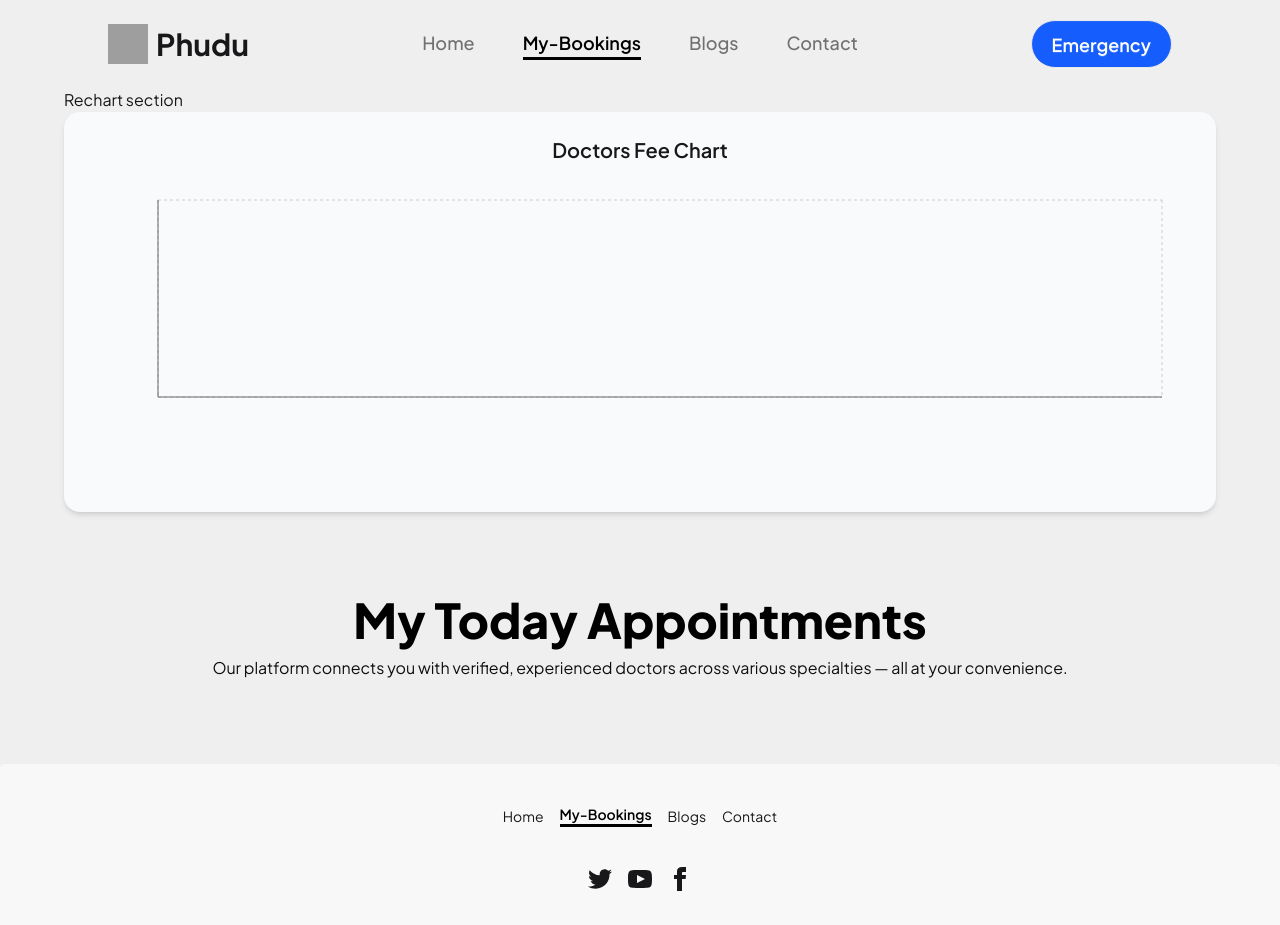
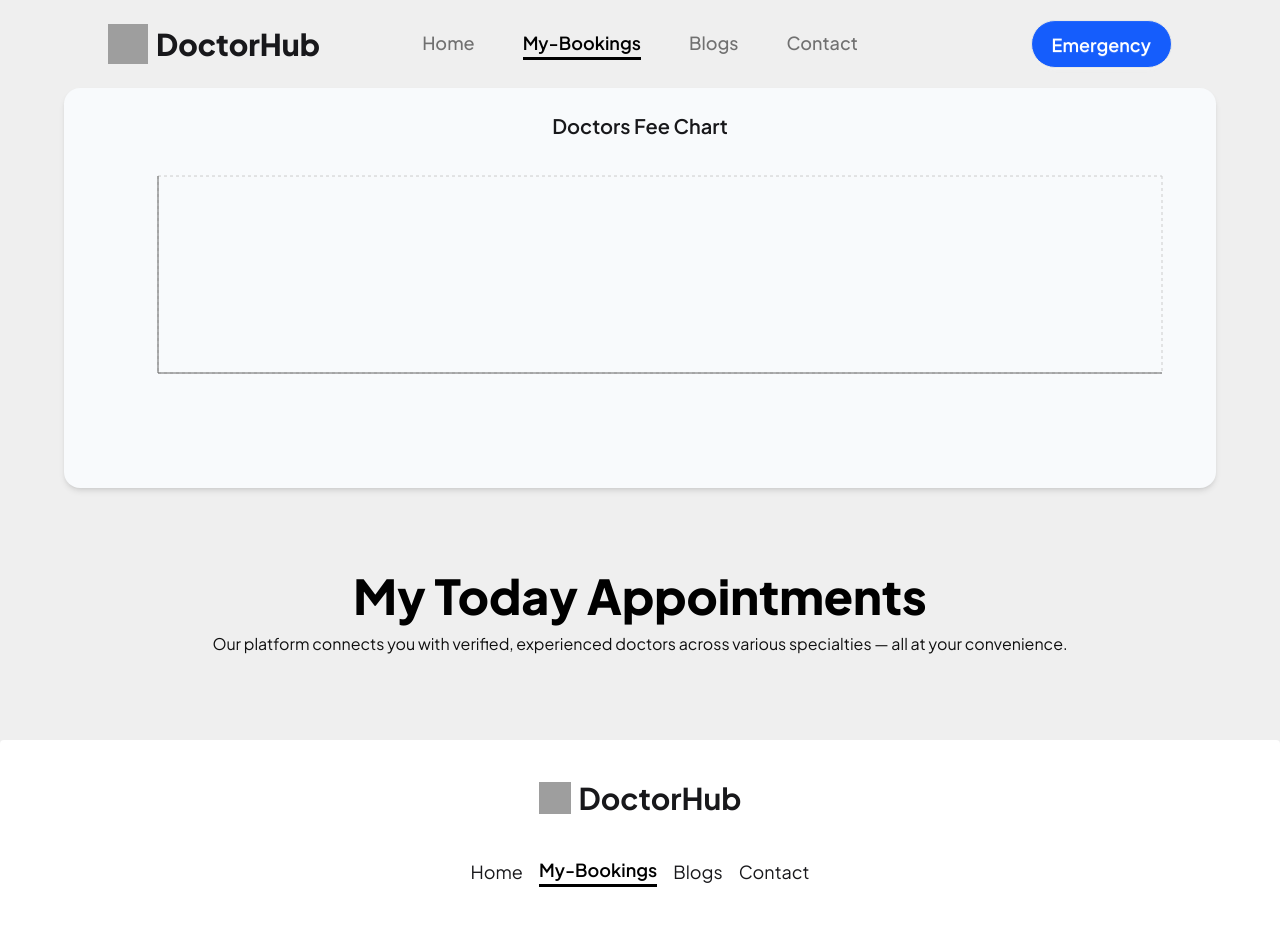
Before and after one commit to MishkatMukit/Doctor-Hub, a React (Vite) app: page /bookings in a window 1280 px wide. Shown: the top 925 px of the page. Built offline with nearby package versions, Linux system fonts and the light colour scheme; grey boxes are pictures that could not be loaded.

Commit message:
added error page for invalid routing

```diff
--- a/src/Components/BookAppointment/BookAppointment.jsx
+++ b/src/Components/BookAppointment/BookAppointment.jsx
@@ -1,4 +1,3 @@
-import React, { useState } from 'react';
 import { BiMessageSquareError } from "react-icons/bi";
 import { Link, useNavigate } from 'react-router';
 import { ToastContainer, toast } from 'react-toastify';
--- a/src/Components/Footer/Footer.jsx
+++ b/src/Components/Footer/Footer.jsx
@@ -1,5 +1,6 @@
 import React from 'react';
 import { NavLink } from 'react-router';
+import { FaYoutube,FaGithub,FaFacebook } from "react-icons/fa";
 
 const Footer = () => {
     const links = <>
@@ -10,51 +11,31 @@ const Footer = () => {
     </>
     return (
         <div>
-            <footer className="footer footer-horizontal footer-center bg-base-200 text-base-content rounded p-10">
-                <nav className="grid grid-flow-col gap-4">
+            <footer className="footer footer-horizontal footer-center bg-white text-base-content rounded p-10">
+                <div className='flex items-center'>
+                    <img className='w-8 h-8' src="https://i.postimg.cc/7hPzVbqk/logo.png" alt="logo" />
+                    <h3 className='text-3xl font-bold'>DoctorHub</h3>
+                </div>
+                <nav className="text-lg grid grid-flow-col gap-4">
                     {
                         links
                     }
                 </nav>
                 <nav>
                     <div className="grid grid-flow-col gap-4">
-                        <a>
-                            <svg
-                                xmlns="http://www.w3.org/2000/svg"
-                                width="24"
-                                height="24"
-                                viewBox="0 0 24 24"
-                                className="fill-current">
-                                <path
-                                    d="M24 4.557c-.883.392-1.832.656-2.828.775 1.017-.609 1.798-1.574 2.165-2.724-.951.564-2.005.974-3.127 1.195-.897-.957-2.178-1.555-3.594-1.555-3.179 0-5.515 2.966-4.797 6.045-4.091-.205-7.719-2.165-10.148-5.144-1.29 2.213-.669 5.108 1.523 6.574-.806-.026-1.566-.247-2.229-.616-.054 2.281 1.581 4.415 3.949 4.89-.693.188-1.452.232-2.224.084.626 1.956 2.444 3.379 4.6 3.419-2.07 1.623-4.678 2.348-7.29 2.04 2.179 1.397 4.768 2.212 7.548 2.212 9.142 0 14.307-7.721 13.995-14.646.962-.695 1.797-1.562 2.457-2.549z"></path>
-                            </svg>
+                        <a className='cursor-pointer' href='https://youtu.be/ZP8QyCIUeIA?si=oeZu0JMU2cNhrJJn'>
+                            <FaYoutube size={40}/>
                         </a>
-                        <a>
-                            <svg
-                                xmlns="http://www.w3.org/2000/svg"
-                                width="24"
-                                height="24"
-                                viewBox="0 0 24 24"
-                                className="fill-current">
-                                <path
-                                    d="M19.615 3.184c-3.604-.246-11.631-.245-15.23 0-3.897.266-4.356 2.62-4.385 8.816.029 6.185.484 8.549 4.385 8.816 3.6.245 11.626.246 15.23 0 3.897-.266 4.356-2.62 4.385-8.816-.029-6.185-.484-8.549-4.385-8.816zm-10.615 12.816v-8l8 3.993-8 4.007z"></path>
-                            </svg>
+                        <a className='cursor-pointer' href='https://github.com/MishkatMukit'>
+                            <FaGithub  size={40}/>
                         </a>
-                        <a>
-                            <svg
-                                xmlns="http://www.w3.org/2000/svg"
-                                width="24"
-                                height="24"
-                                viewBox="0 0 24 24"
-                                className="fill-current">
-                                <path
-                                    d="M9 8h-3v4h3v12h5v-12h3.642l.358-4h-4v-1.667c0-.955.192-1.333 1.115-1.333h2.885v-5h-3.808c-3.596 0-5.192 1.583-5.192 4.615v3.385z"></path>
-                            </svg>
+                        <a className='cursor-pointer' href='https://www.facebook.com/mishkatmahabub.mukit'>
+                            <FaFacebook size={40}/>
                         </a>
                     </div>
                 </nav>
                 <aside>
-                    <p>Copyright © {new Date().getFullYear()} - All right reserved by ACME Industries Ltd</p>
+                    <p>Copyright © {new Date().getFullYear()} - All right reserved by DoctorHub</p>
                 </aside>
             </footer>
         </div>
--- a/src/Components/Navbar/Navbar.jsx
+++ b/src/Components/Navbar/Navbar.jsx
@@ -10,7 +10,7 @@ const Navbar = () => {
         <NavLink className={({ isActive }) => isActive ? 'border-b-3 font-semibold text-black' : ''} to='/contact'>Contact</NavLink>
     </>
     return (
-        <div className='mx-10 py-3'>
+        <div className='md:mx-10 py-3'>
             <div className="">
                 <div className='navbar max-w-[90%] mx-auto'>
                     <div className="navbar-start ">
@@ -20,15 +20,15 @@ const Navbar = () => {
                             </div>
                             <ul
                                 tabIndex="-1"
-                                className="menu menu-sm dropdown-content bg-base-100 rounded-box z-1 mt-3 w-52 p-2 shadow">
+                                className="menu menu-sm dropdown-content bg-base-100 rounded-box z-1 mt-3 w-34 p-2 shadow">
                                 {
                                     links
                                 }
                             </ul>
                         </div>
                         <div className='flex gap-2 justify-center items-center'>
-                            <img className='w-10 h-10' src="https://i.postimg.cc/7hPzVbqk/logo.png" alt="" />
-                            <a className=" font-bold text-3xl">Phudu</a>
+                            <img className='w-6 h-6 md:w-10 md:h-10' src="https://i.postimg.cc/7hPzVbqk/logo.png" alt="" />
+                            <a className=" font-extrabold md:text-3xl">DoctorHub</a>
                         </div>
                     </div>
                     <div className="navbar-center hidden lg:flex">
@@ -39,7 +39,7 @@ const Navbar = () => {
                         </ul>
                     </div>
                     <div className="navbar-end">
-                        <button className='btn btn-lg font-semibold bg-blue-600 text-white rounded-full  '>Emergency</button>
+                        <button className='btn btn-sm md:btn-lg font-semibold bg-blue-600 text-white rounded-full  '>Emergency</button>
                     </div>
                 </div>
             </div>
--- a/src/Components/Rechart/Rechart.jsx
+++ b/src/Components/Rechart/Rechart.jsx
@@ -47,7 +47,7 @@ const Rechart = ({ bookedDoctors }) => {
             tick={{ fontSize: 12 }}
           />
           <YAxis />
-          <Tooltip />
+          <Tooltip className="hidden md:flex" />
           <Bar dataKey="fees" fill="#6366f1" shape={<TriangleBar />}>
             <LabelList dataKey="fees" position="top" />
           </Bar>
--- a/src/MainLayOut/MainLayOut.jsx
+++ b/src/MainLayOut/MainLayOut.jsx
@@ -2,7 +2,7 @@ import React from 'react';
 import Navbar from '../Components/Navbar/Navbar';
 import { Outlet } from 'react-router';
 import Footer from '../Components/Footer/Footer';
-import { ToastContainer, toast } from 'react-toastify';
+import { ToastContainer} from 'react-toastify';
 
 const MainLayOut = () => {
     return (
--- a/src/Pages/Bookings/Bookings.jsx
+++ b/src/Pages/Bookings/Bookings.jsx
@@ -10,12 +10,10 @@ const Bookings = () => {
     return (
         <div>
             <div>
-                <h1>Rechart section</h1>
                 <Rechart bookedDoctors={bookedDoctors}></Rechart>
-
             </div>
-            <div className='space-y-3 text-center p-16  my-5'>
-                <h1 className='font-extrabold text-5xl max-w-[900px] mx-auto text-black'>My Today Appointments</h1>
+            <div className='space-y-3 text-center md:p-16  my-5'>
+                <h1 className='font-extrabold text-4xl md:text-5xl max-w-[900px] mx-auto text-black'>My Today Appointments</h1>
                 <p className='text-black1 max-w-[1000px] mx-auto'>Our platform connects you with verified, experienced doctors across various specialties — all at your convenience.</p>
 
             </div>
--- /dev/null
+++ b/src/Pages/Error/Error.jsx
@@ -0,0 +1,25 @@
+import React from 'react';
+import { Link } from 'react-router';
+
+const Error = () => {
+    return (
+        <div className='flex flex-col text-center items-center justify-center h-screen'>
+            <div>
+                <img className='max-w-[400px]' src="https://i.postimg.cc/MpTf5R4n/error.png" alt="" />
+            </div>
+            <div className='space-y-3'>
+                <div>
+                    <h1 className='text-6xl font-extrabold'>404 Error</h1>
+                <h3 className='font-medium text-3xl'>Oops! The doctor is not around.</h3>
+                </div>
+                <div className='text-md font-medium text-[#00000090]'>
+                    <p>We tried but couldn't find the page you are looking for.</p>
+                    <p>We want to help you the best we can. You are invited to our homepage</p>
+                </div>
+            </div>
+            <Link to="/"><button className='btn btn-lg mt-4 bg-primaary text-white font-bold rounded-full'>Back to Home</button></Link>
+        </div>
+    );
+};
+
+export default Error;
--- a/src/main.jsx
+++ b/src/main.jsx
@@ -12,6 +12,7 @@ import { Suspense } from 'react';
 import Details from './Pages/DoctorDetails/DoctorDetails.jsx';
 import { ToastContainer, toast } from 'react-toastify';
 import { AppointmentProvider } from './Context/AppointmentContext.jsx';
+import Error from './Pages/Error/Error.jsx';
 
 const router = createBrowserRouter([
   {
@@ -42,8 +43,13 @@ const router = createBrowserRouter([
         loader: () => fetch("/doctors.json"),
         Component: Details
       }
+
     ]
-  }
+  },
+  {
+        path:'*',
+        Component:Error
+      }
 ])
 createRoot(document.getElementById('root')).render(
   <Suspense fallback={<span className="loading loading-bars loading-xl"></span>} >
```
